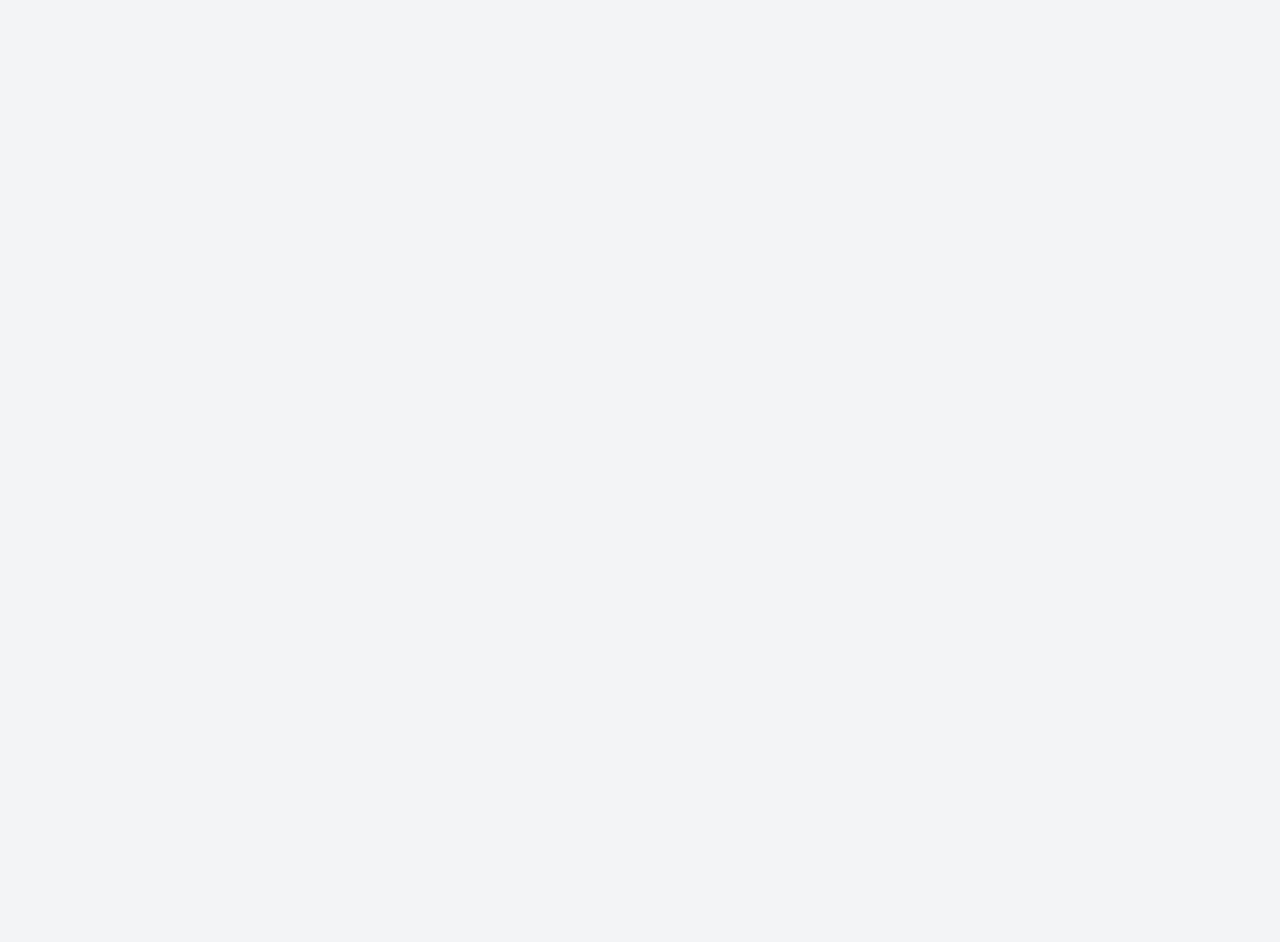
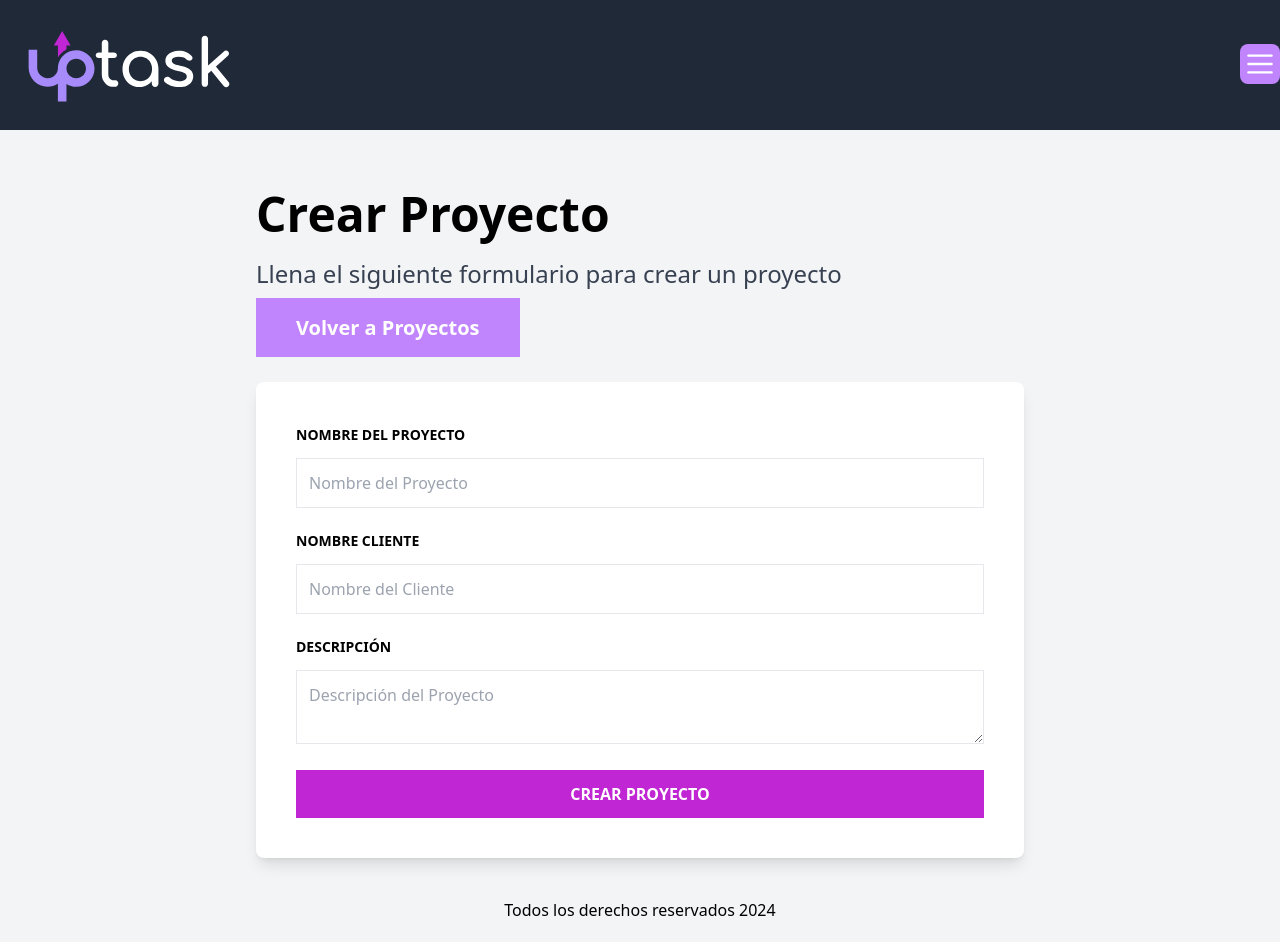
Before and after one commit to santiago1708/UpTask_Frontend, a React (Vite) app: page /projects/create in a window 1280 px wide. Before the commit this address had no page. Before the commit the page ends 800 px from the top, so only its background shows below. Built offline with nearby package versions, Linux system fonts and the light colour scheme.

Commit message:
formulario para crear el proyecto

```diff
--- a/package.json
+++ b/package.json
@@ -14,7 +14,9 @@
     "@heroicons/react": "^2.2.0",
     "react": "^18.3.1",
     "react-dom": "^18.3.1",
-    "react-router-dom": "^7.0.1"
+    "react-hook-form": "^7.53.2",
+    "react-router-dom": "^7.0.1",
+    "zod": "^3.23.8"
   },
   "devDependencies": {
     "@eslint/js": "^9.15.0",
--- a/src/Router.tsx
+++ b/src/Router.tsx
@@ -1,6 +1,7 @@
 import {BrowserRouter, Route, Routes} from 'react-router-dom'
 import AppLayout from '@/layouts/AppLayout'
 import DashboardView from '@/views/DashboardView'
+import CreateProjectView from '@/views/projects/CreateProjectView'
 
 export default function Router() {
     return (
@@ -8,6 +9,7 @@
             <Routes>
                 <Route element={<AppLayout />}>
                     <Route path='/' element={<DashboardView />} index/>
+                    <Route path='/projects/create' element={<CreateProjectView />}/>
                 </Route>
             </Routes>
         </BrowserRouter>
--- /dev/null
+++ b/src/components/ErrorMessage.tsx
@@ -0,0 +1,6 @@
+
+export default function ErrorMessage({children} : {children: React.ReactNode}) {
+    return (
+        <div className="text-center my-4 bg-red-100 text-red-600 font-bold uppercase text-sm">{children}</div>
+    )
+}
--- /dev/null
+++ b/src/components/projects/ProjectForm.tsx
@@ -0,0 +1,70 @@
+import { FieldErrors, UseFormRegister } from "react-hook-form";
+import ErrorMessage from "../ErrorMessage";
+import { ProjectFormData } from "types";
+
+type ProjectFormProps = {
+    register: UseFormRegister<ProjectFormData>
+    errors: FieldErrors<ProjectFormData>
+}
+
+export default function ProjectForm({register, errors} : ProjectFormProps) {
+    return (
+        <>
+            <div className="mb-5 space-y-3">
+                <label htmlFor="projectName" className="text-sm uppercase font-bold">
+                    Nombre del Proyecto
+                </label>
+                <input
+                    id="projectName"
+                    className="w-full p-3  border border-gray-200"
+                    type="text"
+                    placeholder="Nombre del Proyecto"
+                    {...register("projectName", {
+                        required: "El Titulo del Proyecto es obligatorio",
+                    })}
+                />
+
+                {errors.projectName && (
+                    <ErrorMessage>{errors.projectName.message}</ErrorMessage>
+                )}
+            </div>
+
+            <div className="mb-5 space-y-3">
+                <label htmlFor="clientName" className="text-sm uppercase font-bold">
+                    Nombre Cliente
+                </label>
+                <input
+                    id="clientName"
+                    className="w-full p-3  border border-gray-200"
+                    type="text"
+                    placeholder="Nombre del Cliente"
+                    {...register("clientName", {
+                        required: "El Nombre del Cliente es obligatorio",
+                    })}
+                />
+
+                {errors.clientName && (
+                    <ErrorMessage>{errors.clientName.message}</ErrorMessage>
+                )}
+            </div>
+
+            <div className="mb-5 space-y-3">
+                <label htmlFor="description" className="text-sm uppercase font-bold">
+                    Descripción
+                </label>
+                <textarea
+                    id="description"
+                    className="w-full p-3  border border-gray-200"
+                    placeholder="Descripción del Proyecto"
+                    {...register("description", {
+                        required: "Una descripción del proyecto es obligatoria"
+                    })}
+                />
+
+                {errors.description && (
+                    <ErrorMessage>{errors.description.message}</ErrorMessage>
+                )}
+            </div>
+        </>
+    )
+}
--- /dev/null
+++ b/src/types/index.ts
@@ -0,0 +1,13 @@
+import { z } from 'zod'
+
+/** Projects */
+
+export const projectSchema = z.object({
+    _id: z.string(),
+    projectName: z.string(),
+    clientName: z.string(),
+    description: z.string(),
+})
+
+export type Project = z.infer<typeof projectSchema>
+export type ProjectFormData = Pick<Project, 'clientName' | 'projectName' | 'description'>
--- a/src/views/DashboardView.tsx
+++ b/src/views/DashboardView.tsx
@@ -1,6 +1,16 @@
-
+import { Link } from 'react-router-dom'
 export default function DashboardView() {
     return (
-        <div>DashboardView</div>
+        <>
+            <h1 className="text-5xl font-black">Mis proyectos</h1>
+            <p className="text-2xl font-light text-gray-700 mt-5">Maneja y administra tus proyectos</p>
+
+            <nav className='my-6'>
+                <Link
+                    to="/projects/create"
+                    className="bg-purple-400 hover:bg-purple-500 px-10 py-4 text-white text-xl font-bold cursor-pointer transition-colors"
+                >Nuevo Proyecto</Link>
+            </nav>
+        </>
     )
 }
--- /dev/null
+++ b/src/views/projects/CreateProjectView.tsx
@@ -0,0 +1,47 @@
+import { Link } from "react-router-dom";
+import { useForm } from "react-hook-form";
+import ProjectForm from "@/components/projects/ProjectForm";
+import { ProjectFormData } from "types";
+
+export default function CreateProjectView() {
+
+    const initialValues : ProjectFormData = {
+        projectName: "",
+        clientName: "",
+        description: ""
+    }
+    const { register, handleSubmit, formState: { errors } } = useForm({ defaultValues: initialValues })
+
+    const handleForm = (data : ProjectFormData) => {
+        console.log(data);
+    }
+
+    return (
+        <>
+            <div className="max-w-3xl mx-auto">
+
+                <h1 className="text-5xl font-black">Crear Proyecto</h1>
+                <p className="text-2xl font-light text-gray-700 mt-5">Llena el siguiente formulario para crear un proyecto</p>
+
+                <nav className='my-6'>
+                    <Link
+                        to="/"
+                        className="bg-purple-400 hover:bg-purple-500 px-10 py-4 text-white text-xl font-bold cursor-pointer transition-colors"
+                    >Volver a Proyectos</Link>
+                </nav>
+
+                <form
+                    className="mt-10 bg-white shadow-lg p-10 rounded-lg"
+                    onSubmit={handleSubmit(handleForm)}
+                    noValidate
+                >
+                    <ProjectForm
+                        register={register}
+                        errors={errors}
+                    />
+                    <input type="submit" value='Crear proyecto' className=" bg-fuchsia-600 w-full p-3 text-white uppercase font-bold cursor-pointer transition-colors" />
+                </form>
+            </div>
+        </>
+    )
+}
```
Also changed, not shown: 1 other file (tests, documents, lock files or other folders).
